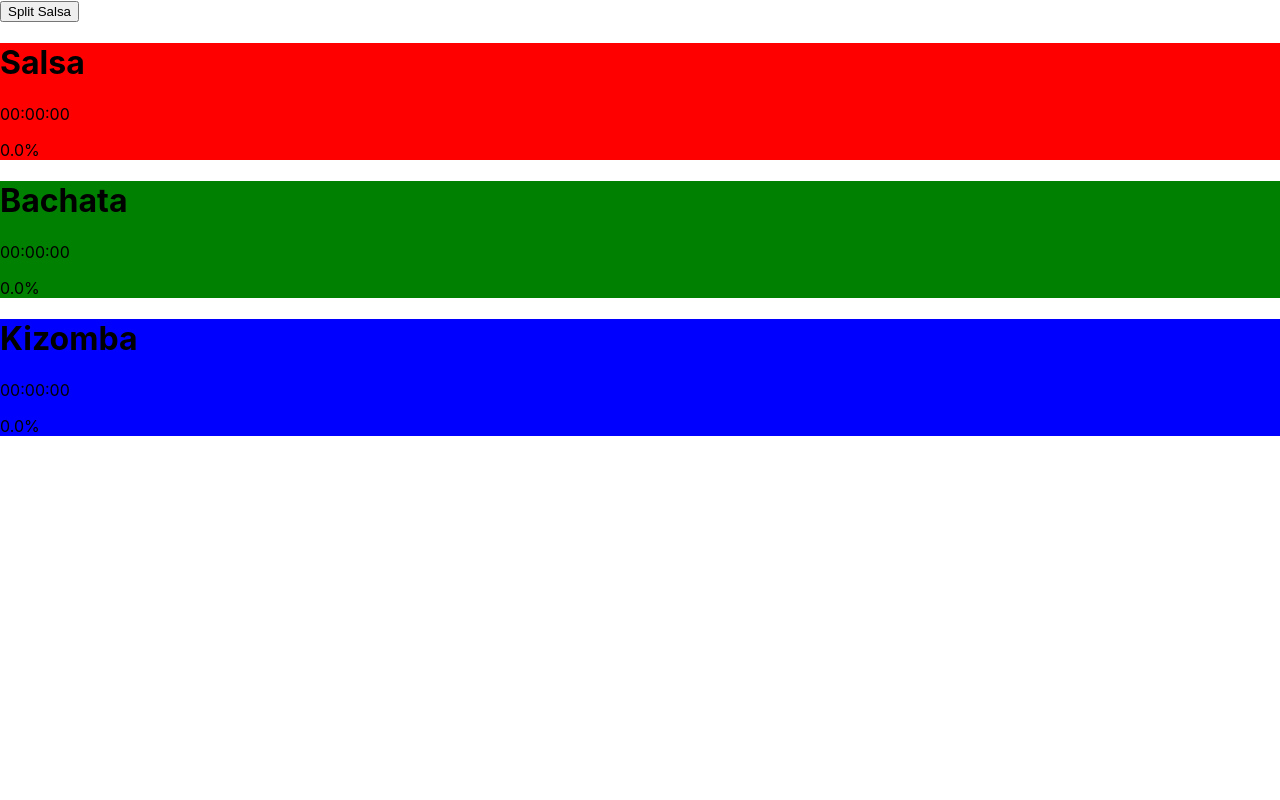
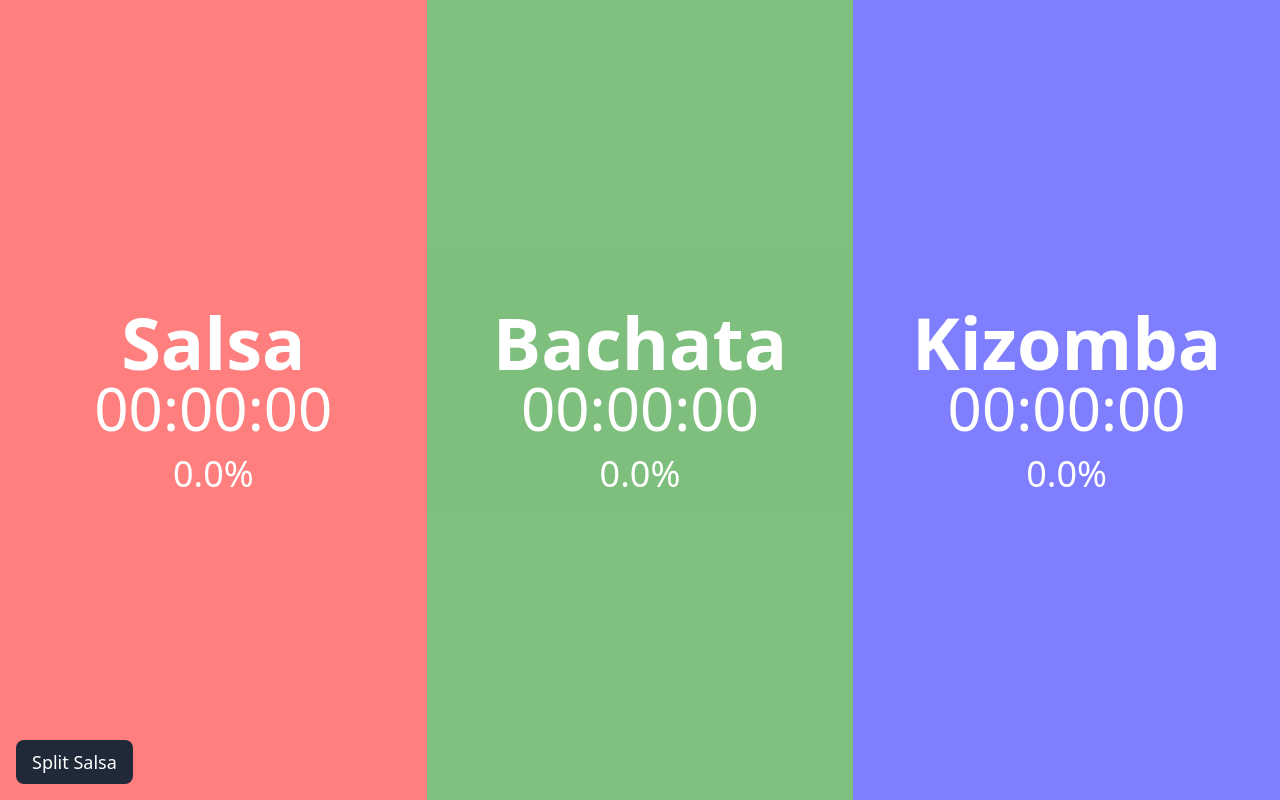
Before and after one commit to bauwenst/bailatiempo, a React (Create React App) app: page / in a window 1280 px wide. Built offline with nearby package versions, Linux system fonts and the light colour scheme.

Commit message:
Made recommended changes for Tailwind CSS.

```diff
--- a/src/index.css
+++ b/src/index.css
@@ -1,13 +1,10 @@
-body {
+@tailwind base;
+@tailwind components;
+@tailwind utilities;
+
+html, body, #root {
+  width: 100%;
+  height: 100%;
   margin: 0;
-  font-family: -apple-system, BlinkMacSystemFont, 'Segoe UI', 'Roboto', 'Oxygen',
-    'Ubuntu', 'Cantarell', 'Fira Sans', 'Droid Sans', 'Helvetica Neue',
-    sans-serif;
-  -webkit-font-smoothing: antialiased;
-  -moz-osx-font-smoothing: grayscale;
+  overflow: hidden;
 }
-
-code {
-  font-family: source-code-pro, Menlo, Monaco, Consolas, 'Courier New',
-    monospace;
-}
--- a/tailwind.config.js
+++ b/tailwind.config.js
@@ -1,6 +1,6 @@
 /** @type {import('tailwindcss').Config} */
 module.exports = {
-  content: [],
+  content: ["./index.html", "./src/**/*.{js,ts,jsx,tsx}"],
   theme: {
     extend: {},
   },
```
Also changed, not shown: src/App.jsx (renamed from src/App.js).
